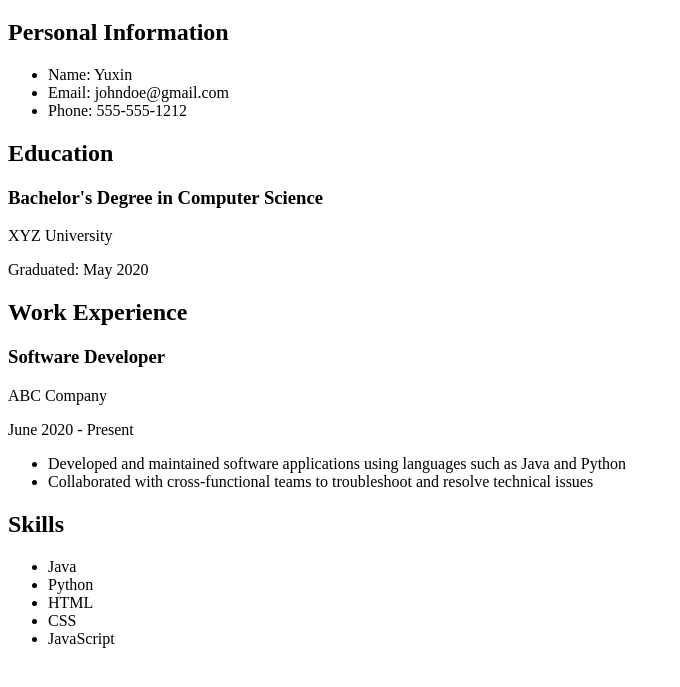
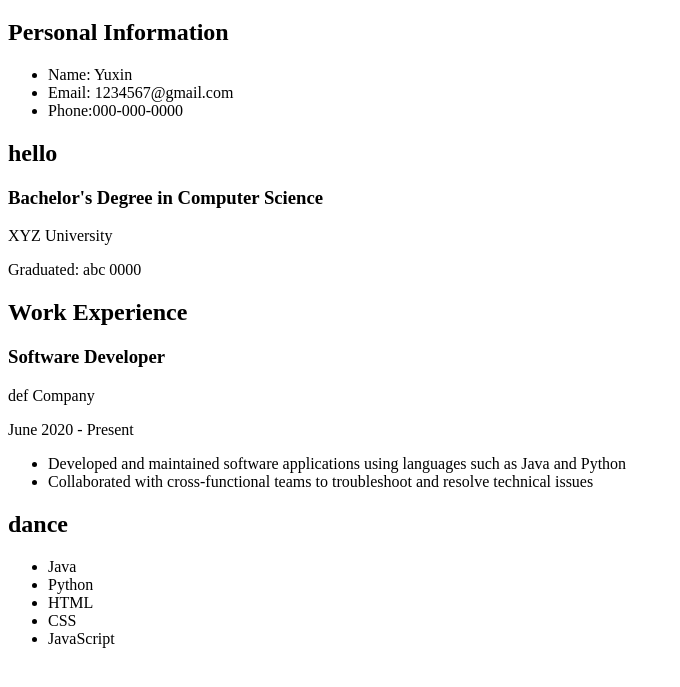
Before and after one commit to yuxin0114/yuxin, a plain HTML site: page index.html in a window 1280 px wide. Shown: the part 61-748 px from the top of the page, without its empty margins (0-680 px from the left). Drawn offline with Linux system fonts and the light colour scheme.

Commit message:
Update index.html

```diff
--- a/index.html
+++ b/index.html
@@ -8,22 +8,22 @@
   <h2>Personal Information</h2>
   <ul>
     <li>Name: Yuxin </li>
-    <li>Email: johndoe@gmail.com</li>
-    <li>Phone: 555-555-1212</li>
+    <li>Email: 1234567@gmail.com</li>
+    <li>Phone:000-000-0000</li>
   </ul>
-  <h2>Education</h2>
+  <h2>hello</h2>
   <h3>Bachelor's Degree in Computer Science</h3>
   <p>XYZ University</p>
-  <p>Graduated: May 2020</p>
+  <p>Graduated: abc 0000</p>
   <h2>Work Experience</h2>
   <h3>Software Developer</h3>
-  <p>ABC Company</p>
+  <p>def Company</p>
   <p>June 2020 - Present</p>
   <ul>
     <li>Developed and maintained software applications using languages such as Java and Python</li>
     <li>Collaborated with cross-functional teams to troubleshoot and resolve technical issues</li>
   </ul>
-  <h2>Skills</h2>
+  <h2>dance</h2>
   <ul>
     <li>Java</li>
     <li>Python</li>
```
